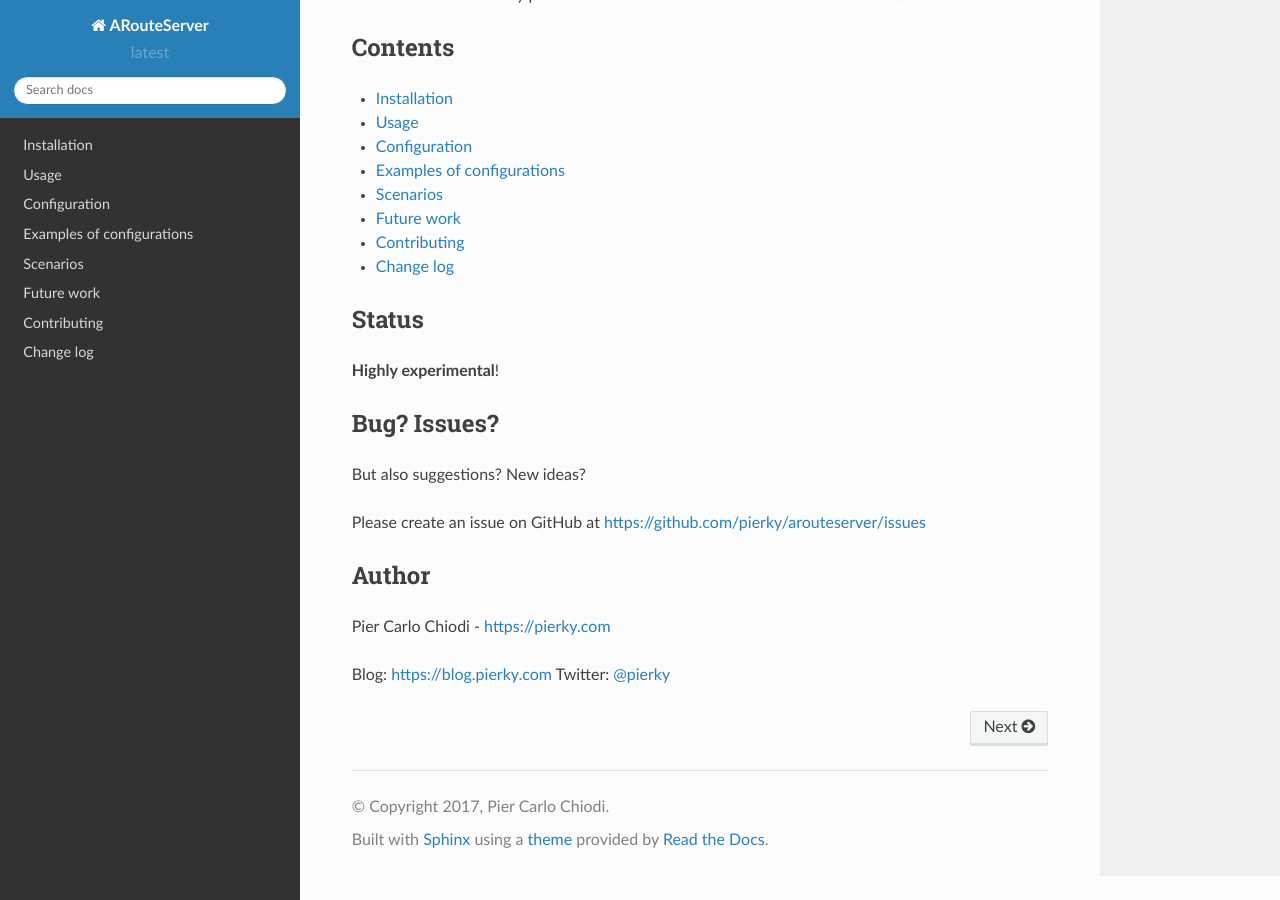
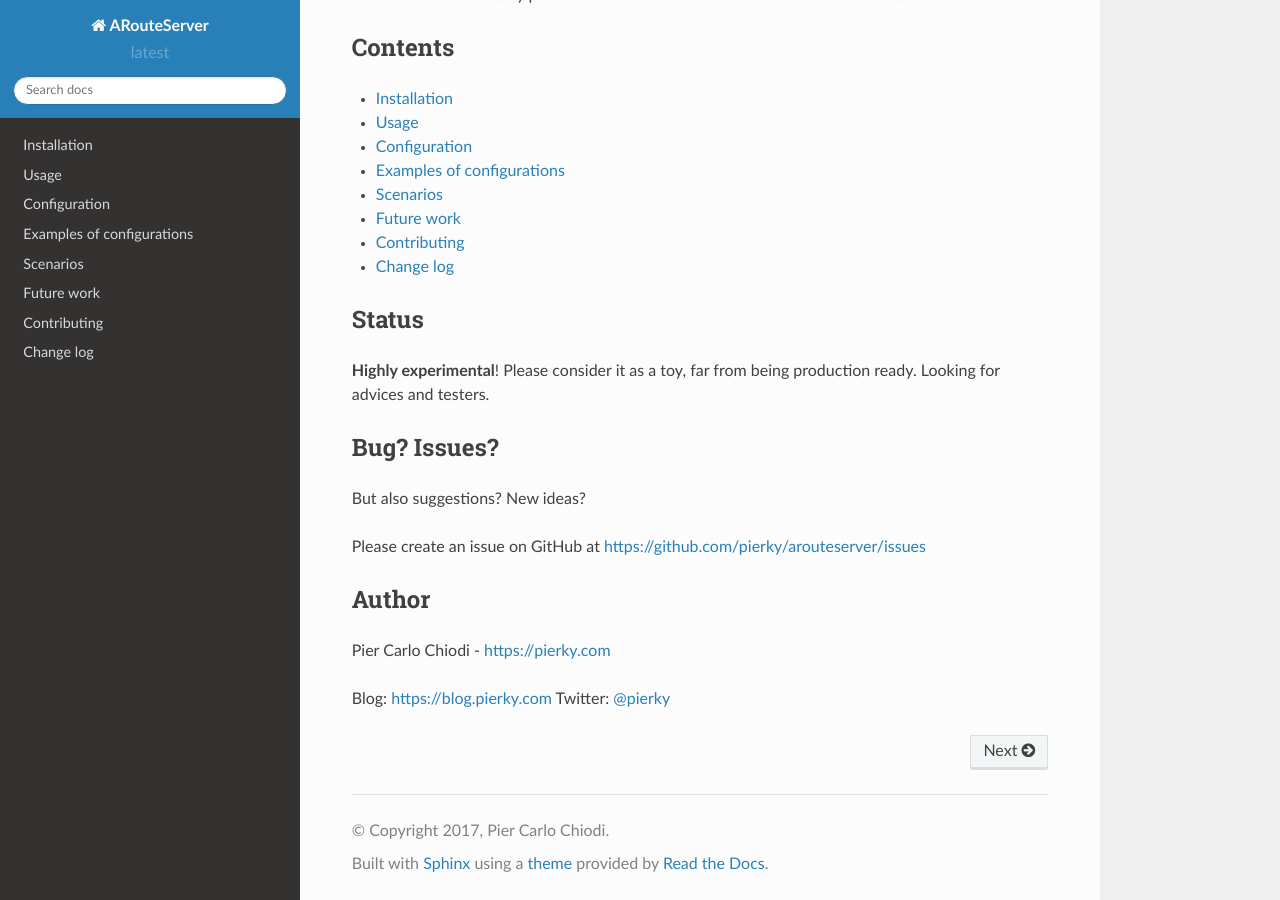
Before and after one commit to pierky/arouteserver, a Sphinx documentation site: the page built from docs/index.rst, in a window 1280 px wide and 900 px high, scrolled down 1651 px. Built offline with Sphinx 7.4.7 and the Read the Docs theme 2.0.0, drawn with Linux system fonts in a browser that asks for light colours.

Commit message:
just to be clear...

```diff
--- a/README.rst
+++ b/README.rst
@@ -98,7 +98,7 @@ Full documentation can be found on ReadTheDocs: https://arouteserver.readthedocs
 Status
 ------
 
-**Highly experimental**!
+**Highly experimental**! Please consider it as a toy, far from being production ready. Looking for advices and testers.
 
 Bug? Issues?
 ------------
--- a/docs/index.rst
+++ b/docs/index.rst
@@ -23,7 +23,7 @@ Contents
 Status
 ------
 
-**Highly experimental**!
+**Highly experimental**! Please consider it as a toy, far from being production ready. Looking for advices and testers.
 
 Bug? Issues?
 ------------
```
